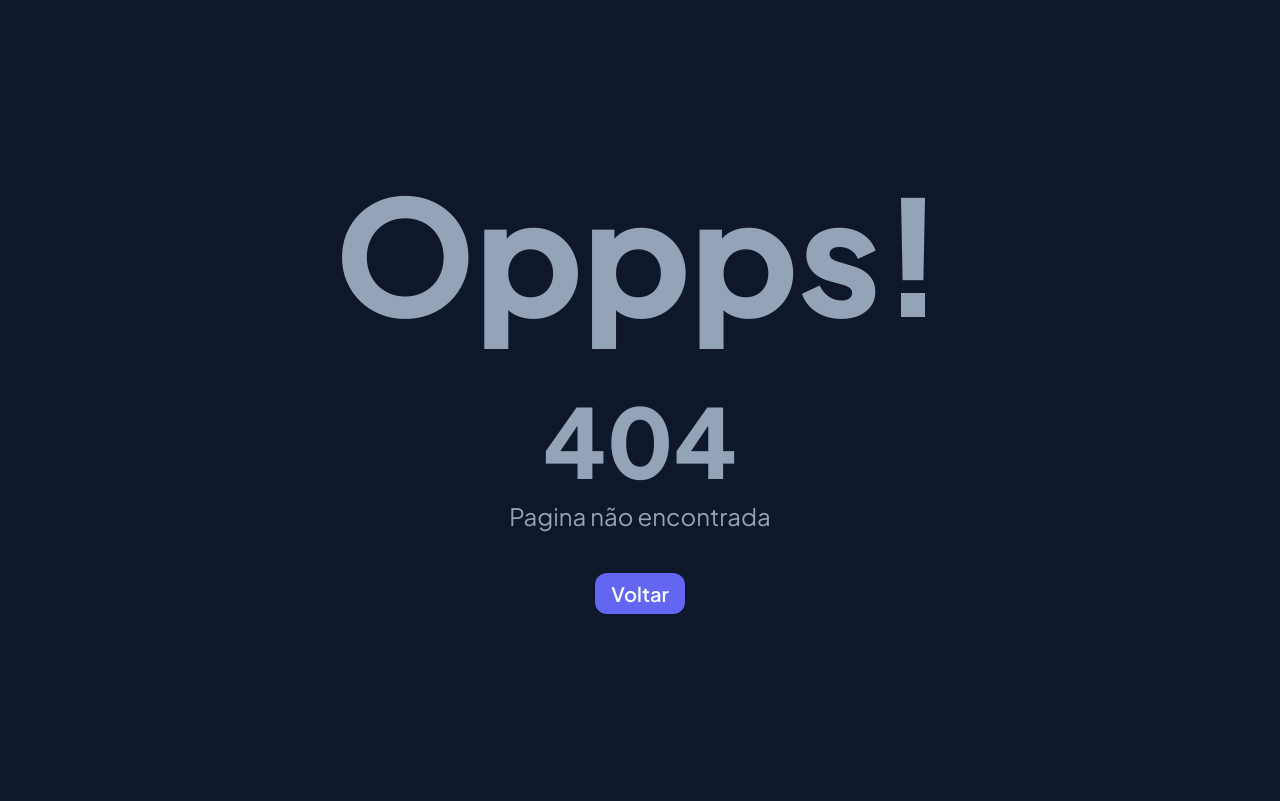
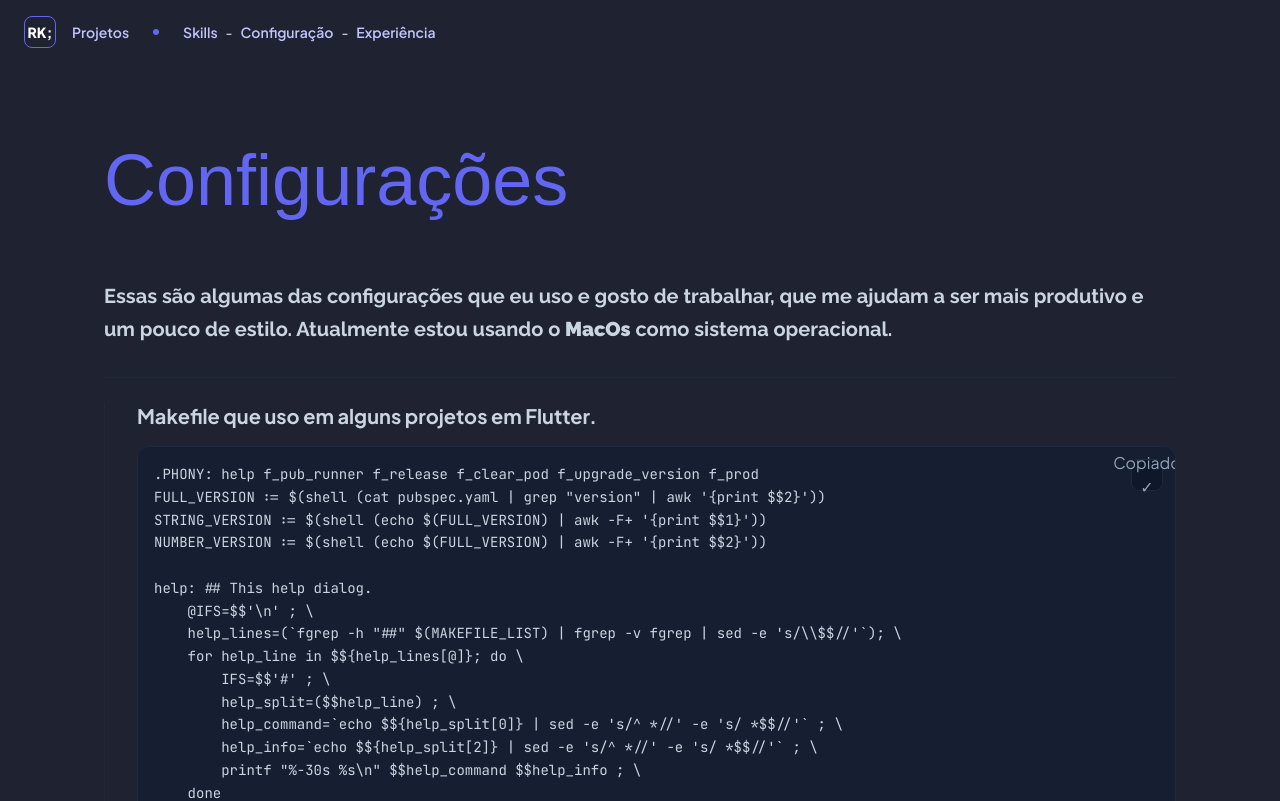
Before and after one commit to renankanu/kanu, a Next.js app: page /config in a window 1280 px wide. Before the commit this address had no page. Shown: the top 801 px of the page. Built offline with nearby package versions, Linux system fonts and the light colour scheme; a web font is replaced by a local one.

Commit message:
feature: create config screen

```diff
--- /dev/null
+++ b/src/app/config/page.tsx
@@ -0,0 +1,55 @@
+'use client'
+import BaseLayout from '@/components/BaseLayout'
+import Divider from '@/components/Divider'
+import { m } from 'framer-motion'
+import Config from './components/configs.mdx'
+
+const animation = {
+  hide: { x: -32, opacity: 0 },
+  show: {
+    x: 0,
+    opacity: 1,
+  },
+}
+
+export default function Configuration() {
+  return (
+    <BaseLayout>
+      <div className="background-grid background-grid--fade-out pb-20 pt-36">
+        <div className="content-wrapper">
+          <m.p
+            className="mb-16 block font-alt leading-none dark:text-primary-500 sm:text-3xl md:text-5xl lg:text-7xl xl:text-7xl"
+            initial={animation.hide}
+            animate={animation.show}
+            transition={{ delay: 0.1 }}
+          >
+            Configurações
+          </m.p>
+          <m.p
+            className="mb-8 block font-body text-xl font-bold leading-relaxed text-slate-300 sm:text-sm"
+            initial={animation.hide}
+            animate={animation.show}
+            transition={{ delay: 0.2 }}
+          >
+            Essas são algumas das configurações que eu uso e gosto de trabalhar,
+            que me ajudam a ser mais produtivo e um pouco de estilo. Atualmente
+            estou usando o <strong>MacOs</strong> como sistema operacional.
+          </m.p>
+          <Divider />
+          <div className="mt-6 flex-shrink-0 overflow-hidden lg:overflow-visible">
+            <div className="flex flex-row gap-8">
+              <div className="block border-l border-divider-light dark:border-divider-dark sm:hidden" />
+              <div
+                className="mdx-contents min-w-0 flex-1 scroll-mt-[86px]"
+                id="main-contents"
+                data-ss-wrapper
+              >
+                <Config />
+              </div>
+            </div>
+          </div>
+        </div>
+      </div>
+    </BaseLayout>
+  )
+}
--- a/src/app/contact/page.tsx
+++ /dev/null
@@ -1,30 +0,0 @@
-'use client'
-import BaseLayout from '@/components/BaseLayout'
-import { m } from 'framer-motion'
-
-const animation = {
-  hide: { x: -32, opacity: 0 },
-  show: {
-    x: 0,
-    opacity: 1,
-  },
-}
-
-export default function Contact() {
-  return (
-    <BaseLayout>
-      <div className="background-grid background-grid--fade-out pb-20 pt-36">
-        <div className="content-wrapper">
-          <m.p
-            className="mb-16 block font-alt leading-none dark:text-primary-500 sm:text-3xl md:text-5xl lg:text-7xl xl:text-7xl"
-            initial={animation.hide}
-            animate={animation.show}
-            transition={{ delay: 0.1 }}
-          >
-            Contato
-          </m.p>
-        </div>
-      </div>
-    </BaseLayout>
-  )
-}
--- a/src/app/skill/page.tsx
+++ b/src/app/skill/page.tsx
@@ -12,7 +12,6 @@ import {
 import Paragraph from '@/components/Paragraph'
 import { m } from 'framer-motion'
 import LanguageTitle from './components/LanguageTitle'
-import Config from './components/configs.mdx'
 
 const animation = {
   hide: { x: -32, opacity: 0 },
@@ -143,27 +142,6 @@ export default function Skill() {
             <span className="label">App Store</span>
             <span className="label">Figma</span>
           </div>
-          <Divider />
-          <h1 className="mb-4 mt-16 font-body text-3xl font-black text-slate-300 sm:text-xl">
-            Config
-          </h1>
-          <Paragraph>
-            Aqui está algumas das minhas configurações, que me ajudam no
-            desenvolvimento no dia a dia.
-          </Paragraph>
-          <Divider />
-          <div className="mt-6 flex-shrink-0 overflow-hidden lg:overflow-visible">
-            <div className="flex flex-row gap-8">
-              <div className="block border-l border-divider-light dark:border-divider-dark sm:hidden" />
-              <div
-                className="mdx-contents min-w-0 flex-1 scroll-mt-[86px]"
-                id="main-contents"
-                data-ss-wrapper
-              >
-                <Config />
-              </div>
-            </div>
-          </div>
         </div>
       </div>
     </BaseLayout>
--- a/src/components/Navbar/index.tsx
+++ b/src/components/Navbar/index.tsx
@@ -23,8 +23,8 @@ function NavLink({ title, href, icon = null, className }: NavLinkProps) {
 
 const workLinks = [
   { title: 'Skills', href: '/skill' },
+  { title: 'Configuração', href: '/config' },
   { title: 'Experiência', href: '/experience' },
-  { title: 'Contato', href: '/contact' },
 ]
 
 export default function Navbar() {
```
Also changed, not shown: src/app/config/components/configs.mdx (renamed from src/app/skill/components/configs.mdx).
